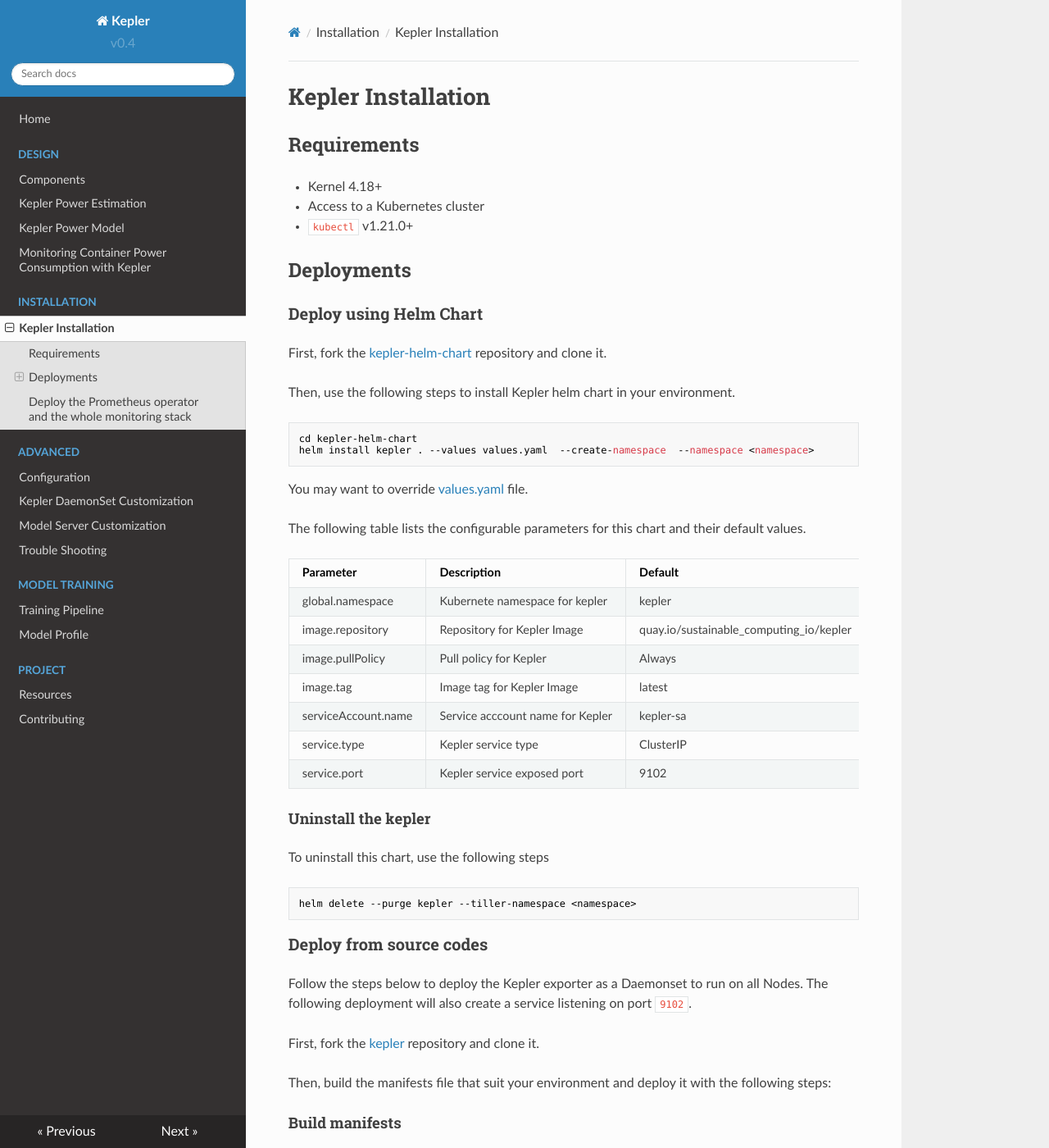
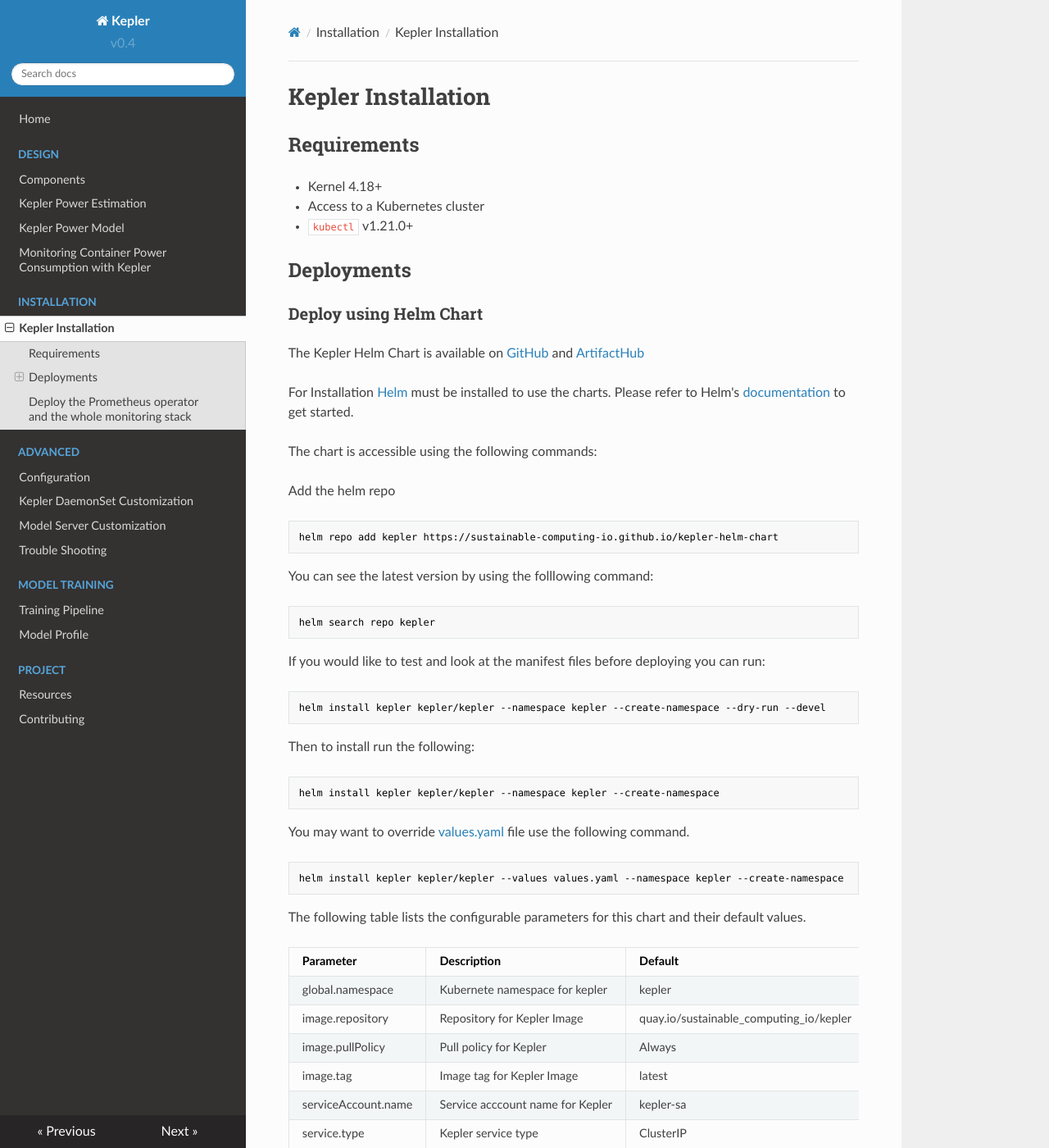
Before and after one commit to sustainable-computing-io/kepler-doc, an MkDocs documentation site: the page built from docs/installation/kepler.md, in a window 1280 px wide and 1400 px high. Shown: the whole window at 82% size. Built offline with MkDocs 1.6.1, drawn with Linux system fonts in a browser that asks for light colours; nearby versions of some CDN libraries; some of the changed text lies outside the part shown.

Commit message:
docs: add new helm chart installation docs
Signed-off-by: Brad McCoy <bradmccoydev@gmail.com>

````diff
--- a/docs/installation/kepler.md
+++ b/docs/installation/kepler.md
@@ -7,16 +7,42 @@
 ## Deployments
 ### Deploy using Helm Chart
 
-First, fork the [kepler-helm-chart](https://github.com/sustainable-computing-io/kepler-helm-chart) repository and clone it.
+The Kepler Helm Chart is available on [GitHub](https://github.com/sustainable-computing-io/kepler-helm-chart/tree/main) and [ArtifactHub ](https://artifacthub.io/packages/helm/kepler/kepler)
 
-Then, use the following steps to install Kepler helm chart in your environment.
+For Installation [Helm](https://helm.sh) must be installed to use the charts.
+Please refer to Helm's [documentation](https://helm.sh/docs/) to get started.
 
-```
-cd kepler-helm-chart
-helm install kepler . --values values.yaml  --create-namespace  --namespace <namespace>
+The chart is accessible using the following commands:
+
+Add the helm repo
+
+```bash
+helm repo add kepler https://sustainable-computing-io.github.io/kepler-helm-chart
 ```
 
-You may want to override [values.yaml](https://github.com/sustainable-computing-io/kepler-helm-chart/blob/main/values.yaml) file.
+You can see the latest version by using the folllowing command:
+
+```bash
+helm search repo kepler
+```
+
+If you would like to test and look at the manifest files before deploying you can run:
+
+```bash
+helm install kepler kepler/kepler --namespace kepler --create-namespace --dry-run --devel
+```
+
+Then to install run the following:
+
+```bash
+helm install kepler kepler/kepler --namespace kepler --create-namespace
+```
+
+You may want to override [values.yaml](https://github.com/sustainable-computing-io/kepler-helm-chart/blob/main/values.yaml) file use the following command.
+
+```bash
+helm install kepler kepler/kepler --values values.yaml --namespace kepler --create-namespace
+```
 
 The following table lists the configurable parameters for this chart and their default values.
 
@@ -37,7 +63,7 @@
 helm delete --purge kepler --tiller-namespace <namespace>
 ```
 
-### Deploy from source codes
+### Deploy from source code
 Follow the steps below to deploy the Kepler exporter as a Daemonset to run on all Nodes. The following deployment will also create a service listening on port `9102`.
 
 First, fork the [kepler](https://github.com/sustainable-computing-io/kepler) repository and clone it.
````
